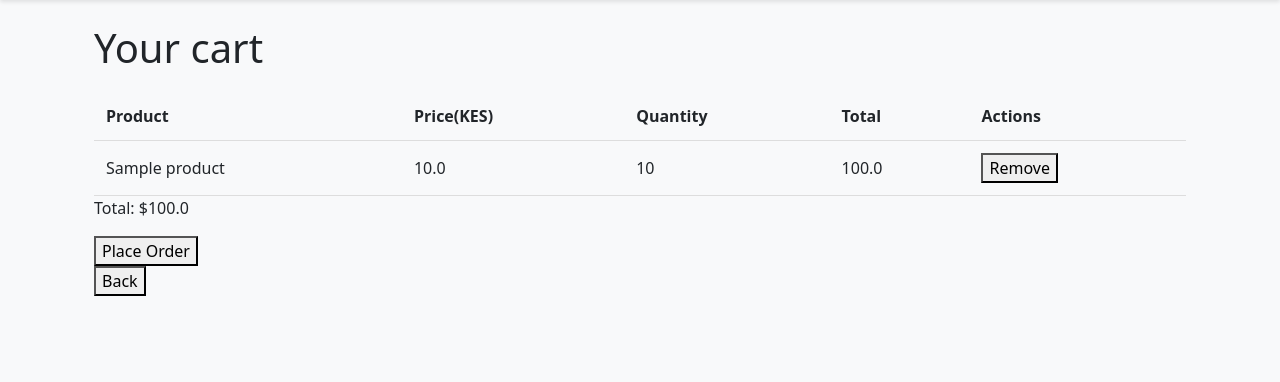
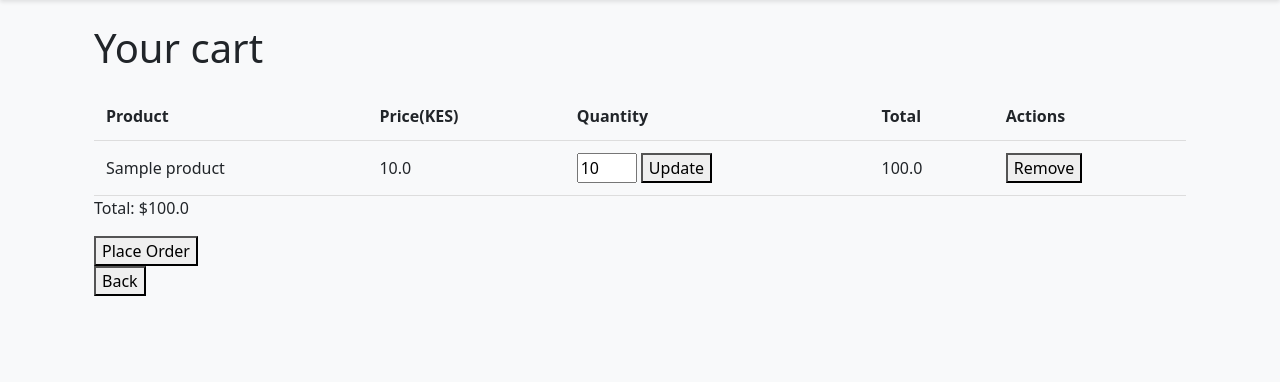
Before and after one commit to ghost-mann/improved-octo-train, a Flask app: page /cart in a window 1280 px wide. Shown: the part 56-438 px from the top of the page. Run offline with Flask 3, Linux system fonts and the light colour scheme; a user stored in the database is signed in; tables that the repository leaves empty hold one stand-in row (values such as "Sample post").

Commit message:
feat: added feature to update quantity in cart in app.py

```diff
--- a/app.py
+++ b/app.py
@@ -119,6 +119,21 @@ def remove_from_cart(cart_item_id):
     flash('Item removed from cart!', 'info')
     return redirect(url_for('view_cart'))
 
+@app.route('/cart/update/<int:cart_item_id>', methods=['POST'])
+@login_required
+def update_cart_item(cart_item_id):
+    quantity = request.form.get('quantity', type=int)
+
+    cart_item = CartItem.query.get_or_404(cart_item_id)
+
+    if quantity is not None and quantity > 0:
+        cart_item.quantity = quantity
+        db.session.commit()
+        flash('Cart item updated successfully!', 'success')
+    else:
+        flash('Invalid quantity!', 'danger')
+
+    return redirect(url_for('cart'))
 @app.route('/place_order', methods=['POST'])
 @login_required
 def place_order():
--- a/templates/cart.html
+++ b/templates/cart.html
@@ -18,7 +18,12 @@
         <tr>
             <td>{{ item.product.name }}</td>
             <td>{{ item.product.price }}</td>
-            <td>{{ item.quantity }}</td>
+            <td>
+                <form action="{{ url_for('update_cart_item', cart_item_id=item.id) }}" method="post" style="display: inline;">
+                    <input type="number" name="quantity" value="{{ item.quantity }}" min="1" style="width: 60px;">
+                    <button type="submit">Update</button>
+                </form>
+            </td>
             <td>{{ (item.product.price * item.product.quantity)|round(2) }}</td>
             <td>
                 <form action="{{ url_for('remove_from_cart', cart_item_id=item.id) }}" method="post">
```
